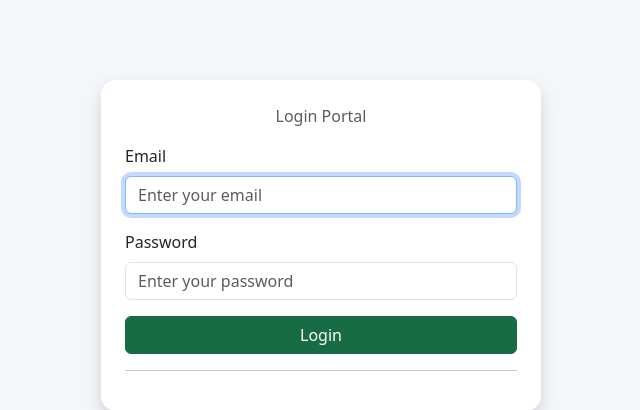
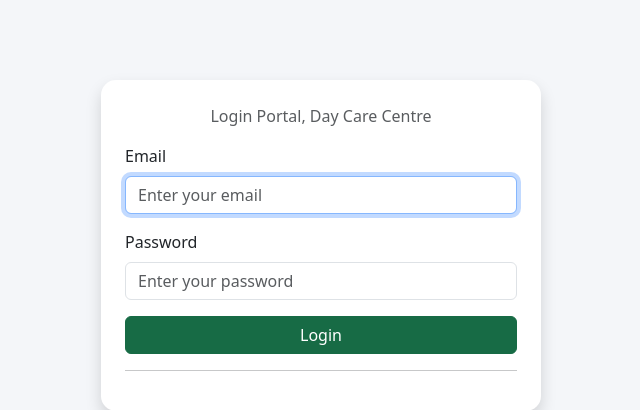
Before and after one commit to JASaju/daycare, a Laravel app: page /login in a window 1280 px wide. Shown: the part 155-565 px from the top of the page, without its empty margins (319-959 px from the left). Run offline with Laravel 10, Linux system fonts and the light colour scheme.

Commit message:
Specify login portal as Day Care Centre

```diff
--- a/resources/views/auth/login.blade.php
+++ b/resources/views/auth/login.blade.php
@@ -82,7 +82,7 @@
 
 
                 <p class="text-muted mb-3">
-                     Login Portal
+                     Login Portal, Day Care Centre
                 </p>
             </div>
 
```
